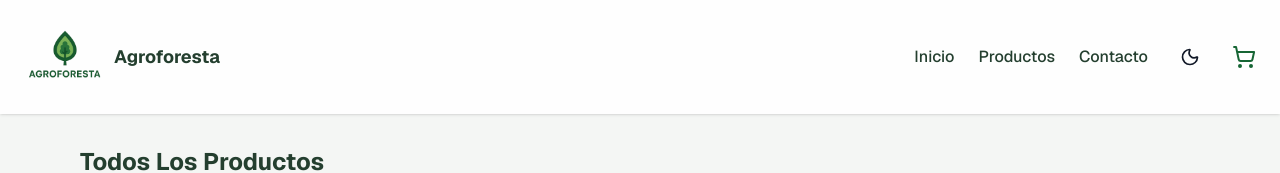
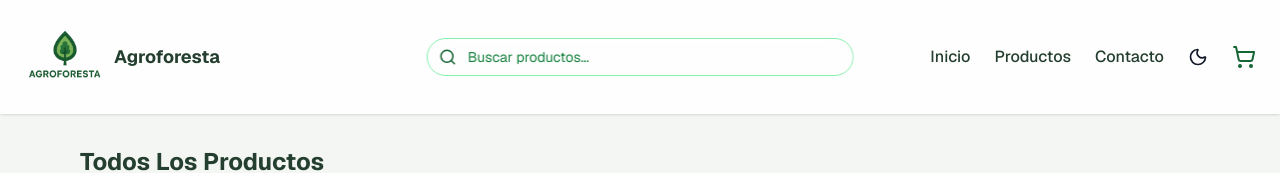
Before and after one commit to pascal1010100/catalogo-agroforesta, a Next.js app: page /productos in a window 1280 px wide. Shown: the top 173 px of the page. Built offline with nearby package versions, Linux system fonts and the light colour scheme.

Commit message:
feat(navbar): integrar SearchDrawer con animación y SearchBar moderno

```diff
--- a/app/components/Navbar.tsx
+++ b/app/components/Navbar.tsx
@@ -7,11 +7,14 @@ import ThemeToggle from './ThemeToggle';
 import CartIcon from './CartIcon';
 import CartModal from './CartModal';
 import { useCart } from '@/context/CartContext';
-import { Menu, X, Facebook, Instagram, Phone } from 'lucide-react';
+import { Menu, X, Facebook, Instagram, Phone, Search } from 'lucide-react';
+import SearchBar from './SearchBar';
+import SearchDrawer from './SearchDrawer';
 
 export default function Navbar() {
   const [isMenuOpen, setIsMenuOpen] = useState(false);
   const [isCartOpen, setIsCartOpen] = useState(false);
+  const [isSearchOpen, setIsSearchOpen] = useState(false);
   const { getTotalItems } = useCart();
 
   const handleLinkClick = () => {
@@ -34,16 +37,31 @@ export default function Navbar() {
         role="navigation"
         aria-label="Barra de navegación principal"
       >
-        <div className="flex items-center justify-between px-6 py-4">
+        <div className="flex items-center justify-between px-6 py-4 relative">
           {/* Logo y título */}
           <div className="flex items-center gap-2">
             <Image src="/logo.png" alt="Agroforesta" width={82} height={62} priority />
             <span className="font-bold text-green-850 dark:text-white text-lg">Agroforesta</span>
           </div>
 
+          {/* SearchBar centrado (solo visible en md+) */}
+          <div className="absolute left-1/2 transform -translate-x-1/2 hidden md:block w-1/3">
+            <SearchBar />
+          </div>
+
           {/* Contenedor derecho */}
-          <div className="flex items-center gap-6 ml-auto">
-            {/* Menú horizontal para md+ */}
+          <div className="flex items-center gap-4 ml-auto">
+            {/* Ícono de búsqueda para mobile */}
+            <div className="md:hidden">
+              <button
+                aria-label="Buscar productos"
+                onClick={() => setIsSearchOpen(true)}
+              >
+                <Search className="w-5 h-5 text-green-700 dark:text-green-200 hover:text-green-900 dark:hover:text-green-400" />
+              </button>
+            </div>
+
+            {/* Menú horizontal md+ */}
             <div className="hidden md:flex items-center gap-6">
               <Link href="/" className="hover:underline font-medium">
                 Inicio
@@ -94,15 +112,11 @@ export default function Navbar() {
       {/* Drawer hamburguesa */}
       {isMenuOpen && (
         <>
-          {/* Fondo oscuro */}
           <div
             className="fixed inset-0 bg-black/40 backdrop-blur-sm z-40"
             onClick={() => setIsMenuOpen(false)}
           />
-
-          {/* Menú lateral */}
           <div className="fixed top-0 right-0 h-full w-72 bg-white/90 dark:bg-green-900/95 backdrop-blur-md z-50 shadow-xl p-6 flex flex-col gap-6">
-            {/* Encabezado */}
             <div className="flex items-center justify-between">
               <div className="flex items-center gap-2">
                 <Image src="/logo.png" alt="Agroforesta" width={40} height={40} />
@@ -157,6 +171,9 @@ export default function Navbar() {
         </>
       )}
 
+      {/* Drawer de búsqueda para mobile */}
+      <SearchDrawer isOpen={isSearchOpen} onClose={() => setIsSearchOpen(false)} />
+
       {/* Modal del carrito */}
       <CartModal isOpen={isCartOpen} onClose={() => setIsCartOpen(false)} />
     </>
--- /dev/null
+++ b/app/components/SearchBar.tsx
@@ -0,0 +1,42 @@
+'use client';
+
+import { useState } from 'react';
+import { useRouter } from 'next/navigation';
+import { Search } from 'lucide-react';
+
+export default function SearchBar() {
+  const [query, setQuery] = useState('');
+  const router = useRouter();
+
+  const handleSubmit = (e: React.FormEvent) => {
+    e.preventDefault();
+    if (query.trim()) {
+      router.push(`/productos?search=${encodeURIComponent(query.trim())}`);
+    }
+  };
+
+  return (
+    <form
+      onSubmit={handleSubmit}
+      className="relative w-full"
+      role="search"
+      aria-label="Buscar productos"
+    >
+      <input
+        type="text"
+        value={query}
+        onChange={(e) => setQuery(e.target.value)}
+        placeholder="Buscar productos..."
+        className="w-full pl-10 pr-4 py-2 rounded-full bg-white/30 dark:bg-green-950/40 backdrop-blur-md text-sm text-green-900 dark:text-white placeholder-green-700 dark:placeholder-green-400 border border-green-300 dark:border-green-700 focus:outline-none focus:ring-2 focus:ring-green-500 transition"
+        aria-label="Campo de búsqueda"
+      />
+      <button
+        type="submit"
+        className="absolute left-3 top-1/2 -translate-y-1/2 text-green-800 dark:text-green-300 hover:text-green-600 dark:hover:text-green-100 transition"
+        aria-label="Buscar"
+      >
+        <Search size={18} />
+      </button>
+    </form>
+  );
+}
--- /dev/null
+++ b/app/components/SearchDrawer.tsx
@@ -0,0 +1,49 @@
+'use client';
+
+import { motion, AnimatePresence } from 'framer-motion';
+import { X } from 'lucide-react';
+import SearchBar from './SearchBar';
+
+interface Props {
+  isOpen: boolean;
+  onClose: () => void;
+}
+
+export default function SearchDrawer({ isOpen, onClose }: Props) {
+  return (
+    <AnimatePresence>
+      {isOpen && (
+        <motion.div
+          className="fixed inset-0 z-50 flex items-start justify-center p-4 bg-black/40 backdrop-blur-sm"
+          initial={{ opacity: 0 }}
+          animate={{ opacity: 1 }}
+          exit={{ opacity: 0 }}
+        >
+          <motion.div
+            initial={{ y: -40, opacity: 0 }}
+            animate={{ y: 0, opacity: 1 }}
+            exit={{ y: -40, opacity: 0 }}
+            transition={{ type: 'spring', stiffness: 300, damping: 25 }}
+            className="w-full max-w-xl mt-10 relative bg-white/70 dark:bg-green-900/80 border border-green-200 dark:border-green-700 rounded-2xl shadow-2xl backdrop-blur-lg p-6"
+          >
+            {/* Cerrar */}
+            <button
+              onClick={onClose}
+              className="absolute top-3 right-3 text-green-800 dark:text-green-100 hover:text-red-500 transition"
+              aria-label="Cerrar buscador"
+            >
+              <X size={22} />
+            </button>
+
+            {/* Título opcional */}
+            <h2 className="text-lg font-semibold text-green-800 dark:text-green-100 mb-4">
+              ¿Qué estás buscando?
+            </h2>
+
+            <SearchBar />
+          </motion.div>
+        </motion.div>
+      )}
+    </AnimatePresence>
+  );
+}
--- /dev/null
+++ b/app/productos/[id]/page.tsx
@@ -0,0 +1,68 @@
+import { notFound } from "next/navigation";
+
+// Update the import path below if your product data file is in a different location or has a different name
+// Update the import path below if your product data file is in a different location or has a different name
+// import { products } from '../../../../data/products';
+
+// Example: If your products file is named 'products.ts' and is in 'src/data', update as follows:
+// Update the import path below to the correct location of your products data file
+// Example: import { products } from '@/data/products';
+// Make sure the file exists at the specified path and exports 'products'
+import { products } from '@/data/products';
+
+// If the file is named differently or in another folder, adjust the path accordingly.
+
+
+
+
+
+
+interface ProductPageProps {
+  params: {
+    id: string;
+  };
+}
+
+export default function ProductDetailPage({ params }: ProductPageProps) {
+  // Buscar el producto por id en la lista de productos
+  interface Product {
+    id: string;
+    name: string;
+    image: string;
+    description: string;
+    price: number;
+    unidad: string;
+    category: string;
+    brand: string;
+    // Agrega más campos si existen en tu modelo de producto
+  }
+
+  const product: Product | undefined = products.find((p: Product) => p.id === params.id);
+
+  // Si no existe, mostrar página 404
+  if (!product) {
+    notFound();
+  }
+
+  return (
+    <main className="max-w-4xl mx-auto p-6">
+      <h1 className="text-3xl font-bold mb-4">{product.name}</h1>
+      <img
+        src={product.image}
+        alt={product.name}
+        className="w-full max-w-md object-cover rounded-lg mb-6"
+      />
+      <p className="mb-4 text-lg">{product.description}</p>
+      <p className="font-semibold text-green-700 dark:text-green-300">
+        Precio: Q{product.price.toFixed(2)} por {product.unidad}
+      </p>
+      {/* Puedes agregar más detalles aquí, como categoría, marca, etc. */}
+      <p className="mt-2 text-sm text-gray-600 dark:text-gray-400">
+        Categoría: {product.category}
+      </p>
+      <p className="mt-1 text-sm text-gray-600 dark:text-gray-400">
+        Marca: {product.brand}
+      </p>
+    </main>
+  );
+}
--- a/package.json
+++ b/package.json
@@ -10,7 +10,7 @@
   },
   "dependencies": {
     "clsx": "^2.1.1",
-    "framer-motion": "^12.23.0",
+    "framer-motion": "^12.23.12",
     "lucide-react": "^0.515.0",
     "next": "15.1.0",
     "next-themes": "^0.4.6",
```
Also changed, not shown: 1 other file (tests, documents, lock files or other folders).
